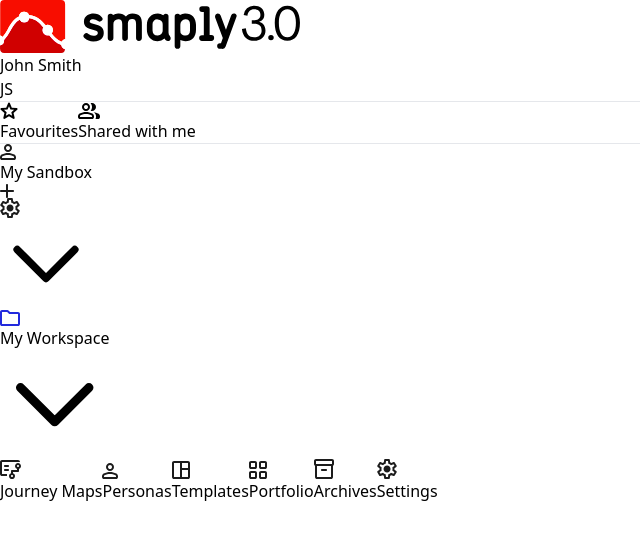
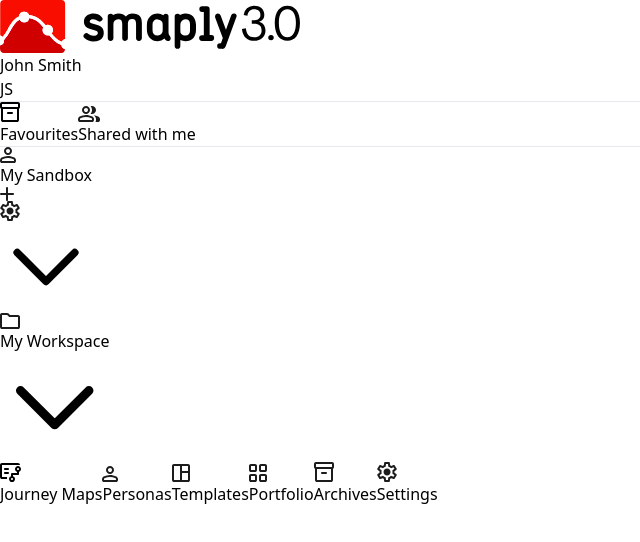
Before and after one commit to shubham43MP/smaply-persona-test, a React (Vite) app: page / in a window 1280 px wide. Shown: the top 542 px of the page, without its empty margins (0-640 px from the left). Built offline with nearby package versions, Linux system fonts and the light colour scheme; what @material-tailwind/html would draw is missing.

Commit message:
overhaul for menu items

```diff
--- a/src/assets/Icons/favorites.tsx
+++ b/src/assets/Icons/favorites.tsx
@@ -1,9 +1,6 @@
 import { SVGTSXIconProps } from '../../utils/types';
 
-export const FavoritesIcon = ({
-  color = '#1C1C1C',
-  customClass = 'h-6 w-6'
-}: SVGTSXIconProps) => {
+export const FavoritesIcon = ({ customClass = 'h-6 w-6' }: SVGTSXIconProps) => {
   return (
     <svg
       xmlns="http://www.w3.org/2000/svg"
@@ -13,10 +10,7 @@ export const FavoritesIcon = ({
       viewBox="0 0 20 20"
       className={customClass}
     >
-      <path
-        fill={color}
-        d="M3 20c-.55 0-1.02-.196-1.413-.587A1.926 1.926 0 011 18V6.725c-.3-.183-.542-.42-.725-.712A1.862 1.862 0 010 5V2C0 1.45.196.98.588.587A1.926 1.926 0 012 0h16c.55 0 1.02.196 1.413.588C19.803.979 20 1.45 20 2v3c0 .383-.092.72-.275 1.013-.183.291-.425.529-.725.712V18c0 .55-.196 1.02-.587 1.413A1.926 1.926 0 0117 20H3zM3 7v11h14V7H3zM2 5h16V2H2v3zm6 7h4c.283 0 .52-.096.713-.287A.968.968 0 0013 11a.968.968 0 00-.287-.713A.968.968 0 0012 10H8a.967.967 0 00-.713.287A.968.968 0 007 11c0 .283.096.52.287.713.192.191.43.287.713.287z"
-      ></path>
+      <path d="M3 20c-.55 0-1.02-.196-1.413-.587A1.926 1.926 0 011 18V6.725c-.3-.183-.542-.42-.725-.712A1.862 1.862 0 010 5V2C0 1.45.196.98.588.587A1.926 1.926 0 012 0h16c.55 0 1.02.196 1.413.588C19.803.979 20 1.45 20 2v3c0 .383-.092.72-.275 1.013-.183.291-.425.529-.725.712V18c0 .55-.196 1.02-.587 1.413A1.926 1.926 0 0117 20H3zM3 7v11h14V7H3zM2 5h16V2H2v3zm6 7h4c.283 0 .52-.096.713-.287A.968.968 0 0013 11a.968.968 0 00-.287-.713A.968.968 0 0012 10H8a.967.967 0 00-.713.287A.968.968 0 007 11c0 .283.096.52.287.713.192.191.43.287.713.287z"></path>
     </svg>
   );
 };
--- a/src/assets/Icons/journeymaps.tsx
+++ b/src/assets/Icons/journeymaps.tsx
@@ -1,7 +1,6 @@
 import { SVGTSXIconProps } from '../../utils/types';
 
 export const JourneyMapsIcon = ({
-  color = '#1C1C1C',
   customClass = 'h-6 w-6'
 }: SVGTSXIconProps) => {
   return (
@@ -9,14 +8,10 @@ export const JourneyMapsIcon = ({
       xmlns="http://www.w3.org/2000/svg"
       width="21"
       height="19"
-      fill="none"
       viewBox="0 0 21 19"
-      className={customClass}
+      className={`fill-black-700 ${customClass}`}
     >
-      <path
-        fill={color}
-        d="M2 8v6V2v6zm10 9c.283 0 .52-.096.713-.288A.968.968 0 0013 16a.968.968 0 00-.287-.713A.968.968 0 0012 15a.968.968 0 00-.713.287A.968.968 0 0011 16c0 .283.096.52.287.712.192.192.43.288.713.288zm6-10c.283 0 .52-.096.712-.287A.967.967 0 0019 6a.967.967 0 00-.288-.713A.968.968 0 0018 5a.968.968 0 00-.712.287A.967.967 0 0017 6c0 .283.096.52.288.713.191.191.429.287.712.287zM8 7c.283 0 .52-.096.713-.287A.968.968 0 009 6a.968.968 0 00-.287-.713A.968.968 0 008 5H5a.968.968 0 00-.713.287A.968.968 0 004 6c0 .283.096.52.287.713.192.191.43.287.713.287h3zm0 4c.283 0 .52-.096.713-.287A.968.968 0 009 10a.968.968 0 00-.287-.713A.968.968 0 008 9H5a.968.968 0 00-.713.287A.968.968 0 004 10c0 .283.096.52.287.713.192.191.43.287.713.287h3zm-6 5c-.55 0-1.02-.196-1.413-.588A1.926 1.926 0 010 14V2C0 1.45.196.98.588.587A1.926 1.926 0 012 0h16c.55 0 1.02.196 1.413.588C19.803.979 20 1.45 20 2H2v12h5v2H2zm10 3a2.893 2.893 0 01-2.125-.875A2.893 2.893 0 019 16c0-.65.188-1.233.563-1.75A2.91 2.91 0 0111 13.175V11c0-.283.096-.52.287-.713A.968.968 0 0112 10h5V8.825a2.91 2.91 0 01-1.438-1.075A2.906 2.906 0 0115 6c0-.833.292-1.542.875-2.125A2.893 2.893 0 0118 3c.833 0 1.542.292 2.125.875S21 5.167 21 6c0 .65-.188 1.233-.563 1.75A2.91 2.91 0 0119 8.825V11c0 .283-.096.52-.288.713A.968.968 0 0118 12h-5v1.175a2.91 2.91 0 011.438 1.075c.374.517.562 1.1.562 1.75 0 .833-.292 1.542-.875 2.125A2.893 2.893 0 0112 19z"
-      ></path>
+      <path d="M2 8v6V2v6zm10 9c.283 0 .52-.096.713-.288A.968.968 0 0013 16a.968.968 0 00-.287-.713A.968.968 0 0012 15a.968.968 0 00-.713.287A.968.968 0 0011 16c0 .283.096.52.287.712.192.192.43.288.713.288zm6-10c.283 0 .52-.096.712-.287A.967.967 0 0019 6a.967.967 0 00-.288-.713A.968.968 0 0018 5a.968.968 0 00-.712.287A.967.967 0 0017 6c0 .283.096.52.288.713.191.191.429.287.712.287zM8 7c.283 0 .52-.096.713-.287A.968.968 0 009 6a.968.968 0 00-.287-.713A.968.968 0 008 5H5a.968.968 0 00-.713.287A.968.968 0 004 6c0 .283.096.52.287.713.192.191.43.287.713.287h3zm0 4c.283 0 .52-.096.713-.287A.968.968 0 009 10a.968.968 0 00-.287-.713A.968.968 0 008 9H5a.968.968 0 00-.713.287A.968.968 0 004 10c0 .283.096.52.287.713.192.191.43.287.713.287h3zm-6 5c-.55 0-1.02-.196-1.413-.588A1.926 1.926 0 010 14V2C0 1.45.196.98.588.587A1.926 1.926 0 012 0h16c.55 0 1.02.196 1.413.588C19.803.979 20 1.45 20 2H2v12h5v2H2zm10 3a2.893 2.893 0 01-2.125-.875A2.893 2.893 0 019 16c0-.65.188-1.233.563-1.75A2.91 2.91 0 0111 13.175V11c0-.283.096-.52.287-.713A.968.968 0 0112 10h5V8.825a2.91 2.91 0 01-1.438-1.075A2.906 2.906 0 0115 6c0-.833.292-1.542.875-2.125A2.893 2.893 0 0118 3c.833 0 1.542.292 2.125.875S21 5.167 21 6c0 .65-.188 1.233-.563 1.75A2.91 2.91 0 0119 8.825V11c0 .283-.096.52-.288.713A.968.968 0 0118 12h-5v1.175a2.91 2.91 0 011.438 1.075c.374.517.562 1.1.562 1.75 0 .833-.292 1.542-.875 2.125A2.893 2.893 0 0112 19z"></path>
     </svg>
   );
 };
--- /dev/null
+++ b/src/components/PersonaMenu/MenuHover.tsx
@@ -0,0 +1,15 @@
+import { SVGTSXIconProps } from '../../utils/types';
+
+type MenuHoverProps = {
+  menuLabel: string;
+  Icon: React.FC<SVGTSXIconProps>;
+};
+
+export const MenuHover = ({ Icon, menuLabel }: MenuHoverProps) => {
+  return (
+    <button className="group flex gap-3 px-2 py-2 pl-8 w-full hover:text-indigo-500 rounded-lg">
+      <Icon customClass="h-5 w-5 group-hover:fill-indigo-700" />
+      <p className="text-base font-medium">{menuLabel}</p>
+    </button>
+  );
+};
--- a/src/components/PersonaMenu/PersonaMenu.tsx
+++ b/src/components/PersonaMenu/PersonaMenu.tsx
@@ -1,5 +1,15 @@
+import {
+  FavoritesIcon,
+  FolderIcon,
+  OnePeople,
+  PlusIcon,
+  SettingsIcon,
+  TwoPersonIcon
+} from '../../assets/Icons';
 import { AccordionCustom } from '../Accordion/Accordion';
 import { IconComp } from '../atoms/IconComp';
+import { MenuHover } from './MenuHover';
+import { personaLowerMeuData } from './personaData';
 
 const Item = () => {
   return (
@@ -13,11 +23,11 @@ export const PersonaMenu = () => {
   return (
     <div className="p-4 rounded-lg w-96 max-w-sm">
       <button className="flex px-2 py-3">
-        <IconComp imgUrl="/icons/favorites.svg" />
+        <FavoritesIcon />
         <p className="ml-2 text-lg font-medium">Favourites</p>
       </button>
       <button className="flex px-2 py-3">
-        <IconComp imgUrl="/icons/twopeople.svg" />
+        <TwoPersonIcon />
         <p className="ml-2 text-lg font-medium">Shared with me</p>
       </button>
       <hr className="border-solid border-black-700"></hr>
@@ -26,12 +36,12 @@ export const PersonaMenu = () => {
         HeaderContent={
           <>
             <div className="flex gap-3 px-2 py-3">
-              <IconComp imgUrl="/icons/onepeople.svg" />
+              <OnePeople />
               <p className="text-lg font-medium">My Sandbox</p>
             </div>
             <div className="flex gap-4">
-              <IconComp imgUrl="/icons/plusicon.svg" />
-              <IconComp imgUrl="/icons/settings.svg" />
+              <PlusIcon />
+              <SettingsIcon />
             </div>
           </>
         }
@@ -40,54 +50,15 @@ export const PersonaMenu = () => {
             <AccordionCustom
               HeaderContent={
                 <div className="flex gap-3 px-2 py-3 ml-2">
-                  <IconComp imgUrl="/icons/folder.svg" />
+                  <FolderIcon />
                   <p className="text-lg font-medium">My Workspace</p>
                 </div>
               }
               BodyContent={
                 <div className="">
-                  <button className="flex gap-3 px-2 py-2 pl-8">
-                    <IconComp
-                      imgUrl="/icons/journeymaps.svg"
-                      customClass="h-5 w-5"
-                    />
-                    <p className="text-base font-medium">Journey Maps</p>
-                  </button>
-                  <button className="flex gap-3 px-2 py-2 pl-8">
-                    <IconComp
-                      imgUrl="/icons/onepeople.svg"
-                      customClass="h-5 w-5"
-                    />
-                    <p className="text-base font-medium">Personas</p>
-                  </button>
-                  <button className="flex gap-3 px-2 py-2 pl-8">
-                    <IconComp
-                      imgUrl="/icons/templates.svg"
-                      customClass="h-5 w-5"
-                    />
-                    <p className="text-base font-medium">Templates</p>
-                  </button>
-                  <button className="flex gap-3 px-2 py-2 pl-8">
-                    <IconComp
-                      imgUrl="/icons/portfolio.svg"
-                      customClass="h-5 w-5"
-                    />
-                    <p className="text-base font-medium">Portfolio</p>
-                  </button>
-                  <button className="flex gap-3 px-2 py-2 pl-8">
-                    <IconComp
-                      imgUrl="/icons/archives.svg"
-                      customClass="h-5 w-5"
-                    />
-                    <p className="text-base font-medium">Archives</p>
-                  </button>
-                  <button className="flex gap-3 px-2 py-2 pl-8">
-                    <IconComp
-                      imgUrl="/icons/settings.svg"
-                      customClass="h-5 w-5"
-                    />
-                    <p className="text-base font-medium">Settings</p>
-                  </button>
+                  {personaLowerMeuData.map(({ label, Icon }) => (
+                    <MenuHover key={label} menuLabel={label} Icon={Icon} />
+                  ))}
                 </div>
               }
             />
--- /dev/null
+++ b/src/components/PersonaMenu/personaData.ts
@@ -0,0 +1,41 @@
+import {
+    ArchiveIcon,
+    JourneyMapsIcon,
+    OnePeople,
+    PortfolioIcon,
+    SettingsIcon,
+    TemplatesIcon,
+  } from '../../assets/Icons';
+import { SVGTSXIconProps } from '../../utils/types';
+
+export type PersonaLowerMeuDataType = {
+    label: string;
+    Icon: React.FC<SVGTSXIconProps>
+}
+
+export const personaLowerMeuData: PersonaLowerMeuDataType[] = [
+    {
+        label: 'Journey Maps',
+        Icon: JourneyMapsIcon
+    },
+    {
+        label: 'Personas',
+        Icon: OnePeople
+    },
+    {
+        label: 'Templates',
+        Icon: TemplatesIcon
+    },
+    {
+        label: 'Portfolio',
+        Icon: PortfolioIcon
+    },
+    {
+        label: 'Archives',
+        Icon: ArchiveIcon
+    },
+    {
+        label: 'Settings',
+        Icon: SettingsIcon
+    }
+]
--- a/src/components/atoms/IconComp/types.ts
+++ b/src/components/atoms/IconComp/types.ts
@@ -2,3 +2,8 @@ export type IconCompProps = {
     imgUrl: string;
     customClass?: string
 }
+
+export type IconCompTsxProps = {
+    customClass?: string;
+    Icon: JSX.Element;
+}
--- a/src/utils/types.ts
+++ b/src/utils/types.ts
@@ -1,4 +1,4 @@
 export type SVGTSXIconProps = {
-    color: string;
+    color?: string;
     customClass?: string
 }
--- a/tailwind.config.js
+++ b/tailwind.config.js
@@ -9,5 +9,8 @@ export default withMT({
   theme: {
     extend: {},
   },
+  // variants: {
+  //   fill: ['hover', 'focus'],
+  // },
   plugins: [],
 });
```
Also changed, not shown: public/icons/archives.svg.
